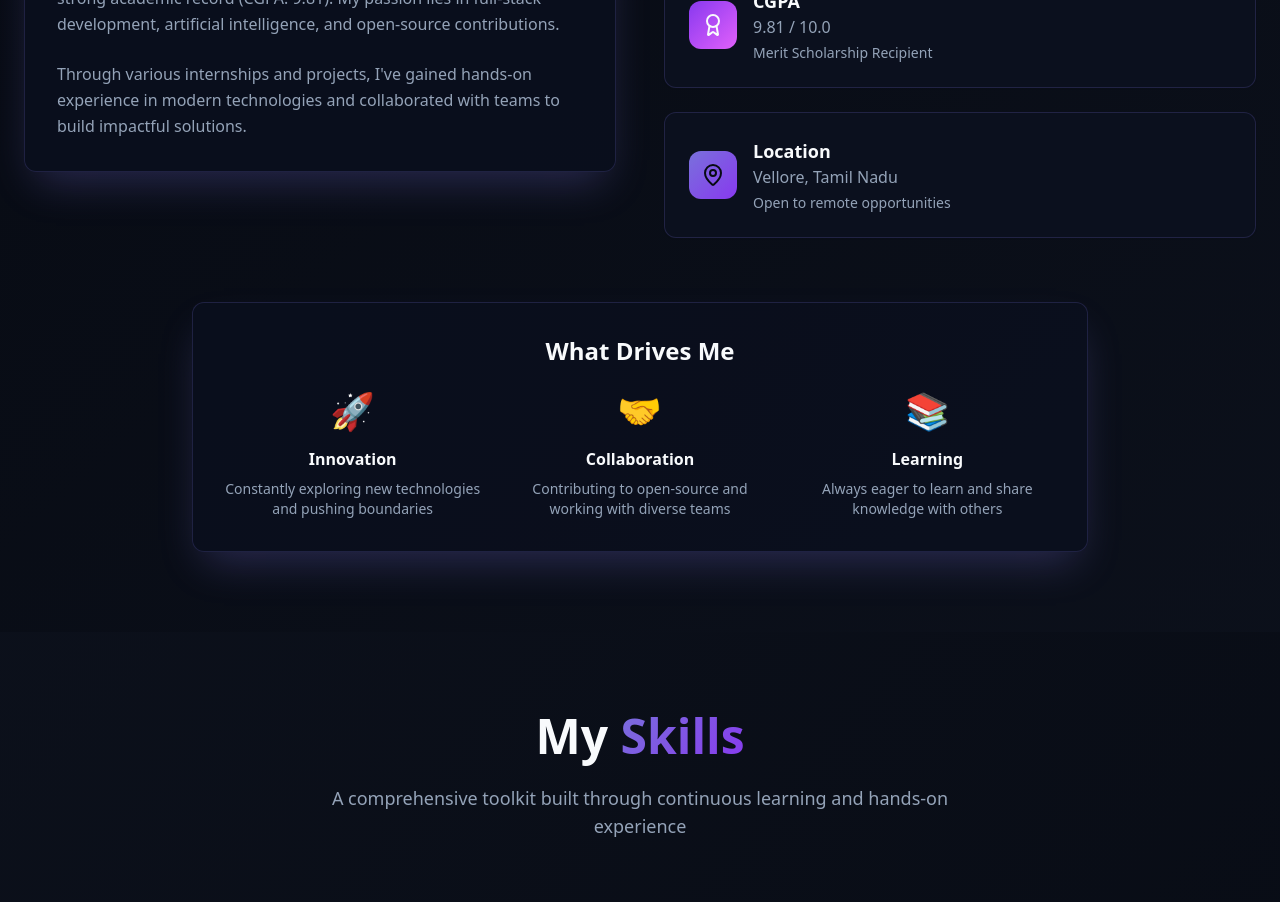
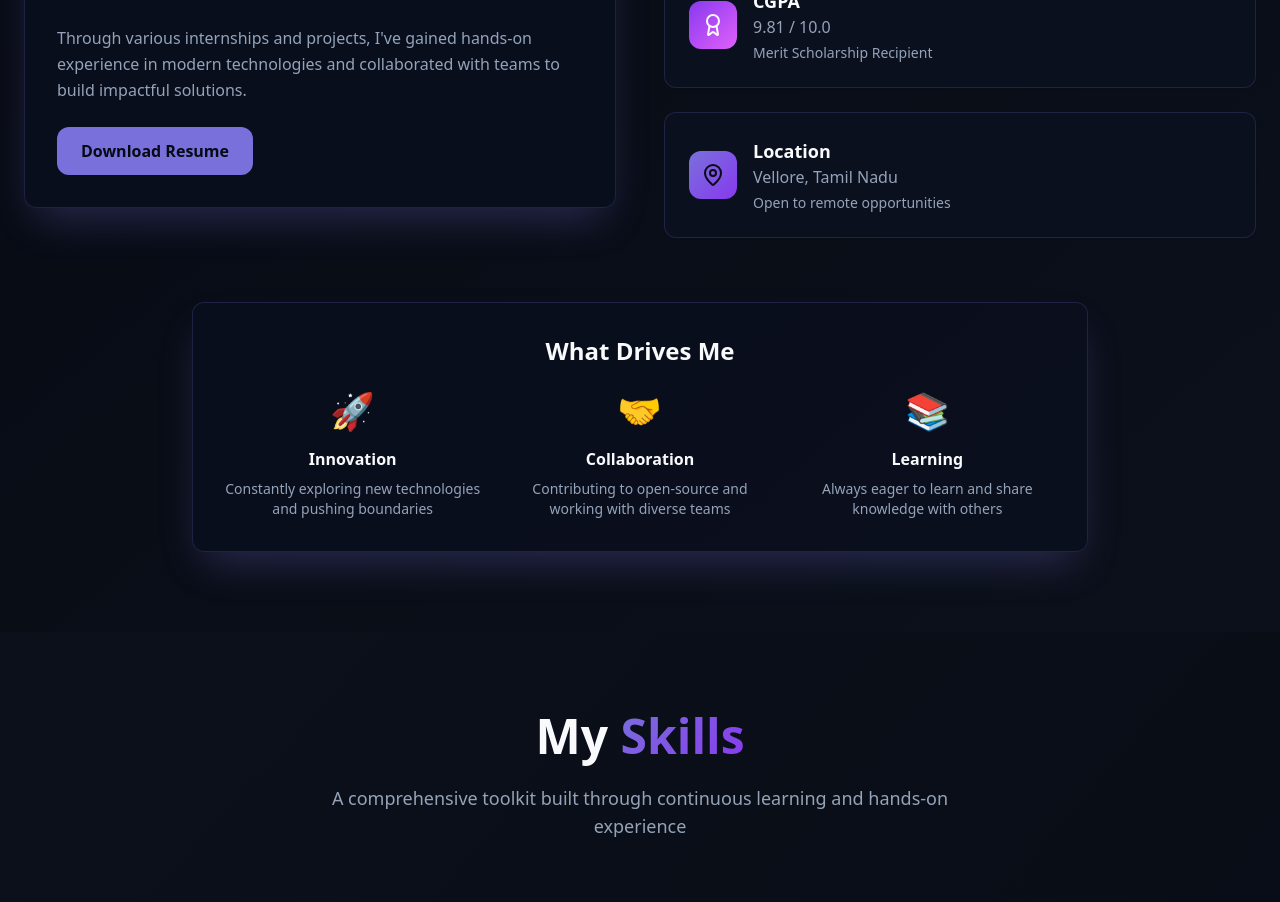
Before and after one commit to Arrkkkk/rajit-agrawal-portfolio, a React (Vite) app: page / in a window 1280 px wide. Shown: the part 1260-2162 px from the top of the page. Built offline with nearby package versions, Linux system fonts and the light colour scheme.

Commit message:
Update About.tsx

```diff
--- a/src/components/About.tsx
+++ b/src/components/About.tsx
@@ -26,6 +26,13 @@ const About = () => {
                 Through various internships and projects, I've gained hands-on experience in modern technologies
                 and collaborated with teams to build impactful solutions.
               </p>
+              <a
+                href="/resume.pdf"
+                download
+                className="inline-block mt-6 px-6 py-3 bg-primary text-primary-foreground font-semibold rounded-lg hover:bg-primary/90 transition-colors"
+              >
+                Download Resume
+              </a>
             </div>
           </div>
 
```
